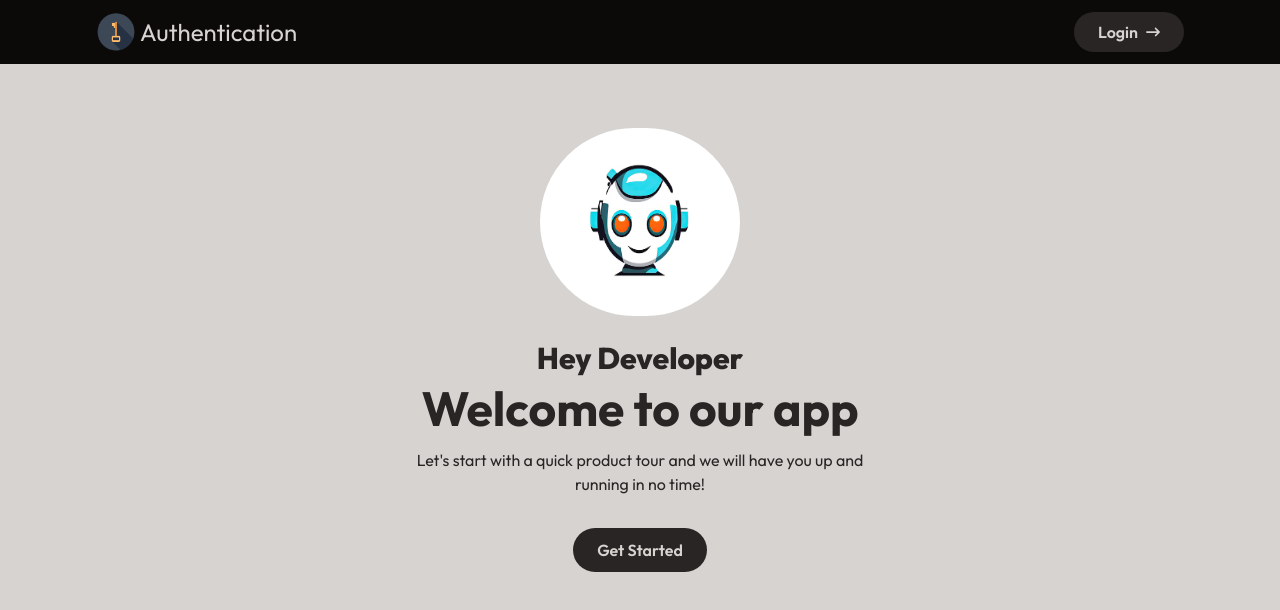
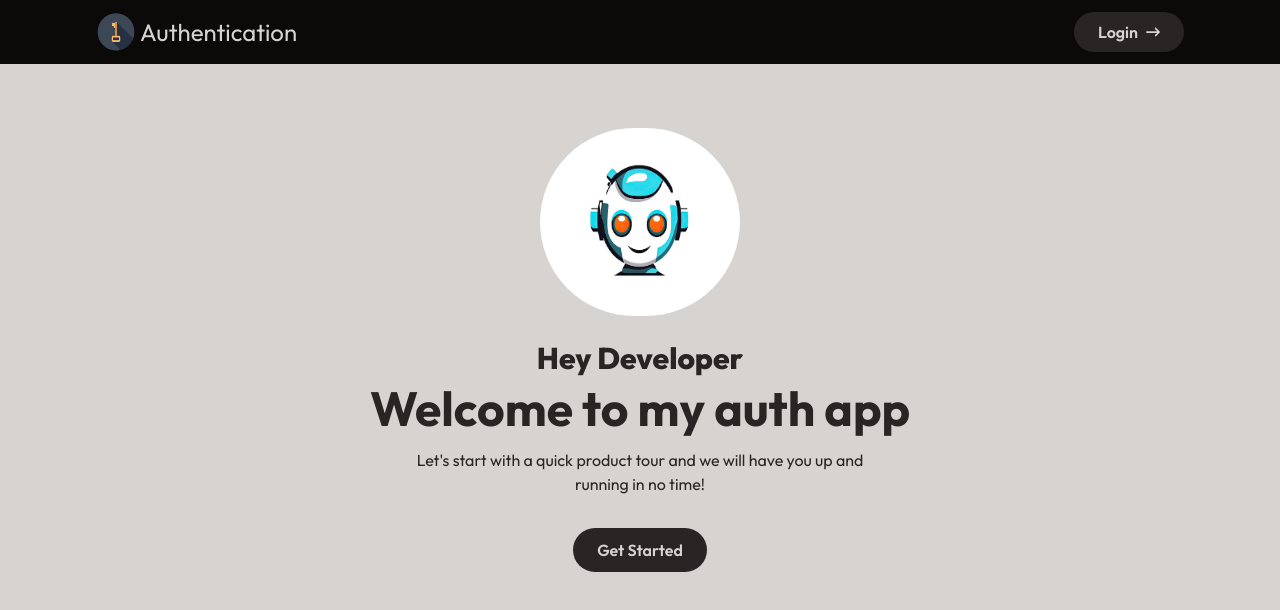
Before and after one commit to dev-debabrata/auth-mern, a React (Vite) app in the folder frontend/: page / in a window 1280 px wide. Shown: the top 610 px of the page. Built offline with nearby package versions, Linux system fonts and the light colour scheme.

Commit message:
code update

```diff
--- a/frontend/src/components/Header.jsx
+++ b/frontend/src/components/Header.jsx
@@ -8,7 +8,7 @@ const Header = () => {
             <div className=' flex flex-col mt-20 px-4 text-stone-800 items-center text-center'>
                 <img src={assets.header_img} alt="" className=" w-50 h-47 rounded-full mb-6" />
                 <h1 className=' text-3xl font-extrabold flex items-center gap-2 mb-2'>Hey Developer</h1>
-                <h2 className=' text-3xl sm:text-5xl font-bold mb-4'>Welcome to our app</h2>
+                <h2 className=' text-3xl sm:text-5xl font-bold mb-4'>Welcome to my auth app</h2>
                 <p className=' mb-8 max-w-md'>Let's start with a quick product tour and we will have you up and running in no time!</p>
                 <button className='border-none bg-stone-800 rounded-full px-6 py-2.5 text-stone-300 hover:bg-stone-400 hover:text-stone-900 font-semibold cursor-pointer transition-all'>Get Started</button>
             </div>
--- a/frontend/src/components/Navbar.jsx
+++ b/frontend/src/components/Navbar.jsx
@@ -1,17 +1,24 @@
 import React from 'react'
 import { assets } from '../assets/assets'
 import { FaArrowRightLong } from "react-icons/fa6";
-import { Link } from 'react-router-dom';
+import { useNavigate } from 'react-router-dom';
 
 
 const Navbar = () => {
+
+    const navigate = useNavigate();
+
     return (
         <div className='w-full flex justify-between items-center p-4 sm:p-3 sm:px-24 absolute top-0 bg-stone-950'>
             <div className=' flex justify-center gap-1 items-center text-center'>
                 <img src={assets.auth_logo} alt='' className=' w-10' />
                 <h1 className=' text-2xl text-stone-300'>Authentication</h1>
             </div>
-            <Link to={"/signup"} className=' flex items-center gap-2 border-none bg-stone-800 rounded-full px-6 py-2 text-stone-300 hover:bg-stone-300 hover:text-stone-900 font-semibold cursor-pointer'>Login <FaArrowRightLong size={14} /></Link>
+            <button
+                onClick={() => navigate('/signup')}
+                className=' flex items-center gap-2 border-none bg-stone-800 rounded-full px-6 py-2 text-stone-300 hover:bg-stone-300 hover:text-stone-900 font-semibold cursor-pointer'>
+                Login<FaArrowRightLong size={14} />
+            </button>
         </div>
     )
 }
```
